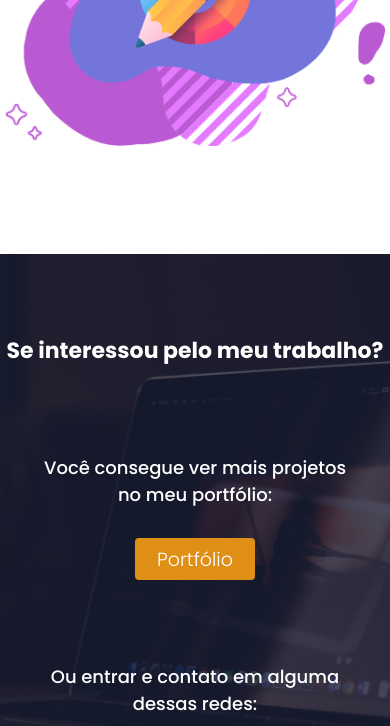
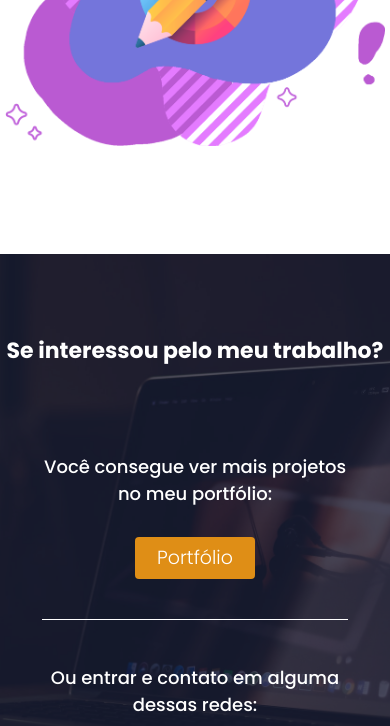
Before and after one commit to Feliith/landing-page-puro-2.0, a plain HTML site: page index.html in a window 390 px wide. Shown: the part 2846-3572 px from the top of the page. Drawn offline with Linux system fonts and the light colour scheme.

Commit message:
footer line addon

```diff
--- a/index.html
+++ b/index.html
@@ -118,6 +118,7 @@
             <h3>Você consegue ver mais projetos no meu portfólio:</h3>
             <a class="portfolio-btn" href="https://portfolio-puro.netlify.app/" target="_blank">Portfólio</a>
         </div>
+        <span class="footer-line"></span>
         <div class="footer-contacts-text">
             <h3>Ou entrar e contato em alguma dessas redes:</h3>
             <div class="footer-contacts"></div>
--- a/style.css
+++ b/style.css
@@ -692,6 +692,10 @@ body {
     text-align: center;
 }
 
+.footer-line {
+    display: none;
+}
+
 .footer h3 {
     font-weight: 600;
 }
@@ -750,6 +754,13 @@ body {
         padding: 42px;
         padding-top: 120px;
     }
+    .footer-line {
+        background: #fff;
+        display: block;
+        width: 100%;
+        height: 1px;
+        margin-top: -40px;
+    }
 }
 
 @media screen and (max-width: 600px) {
```
